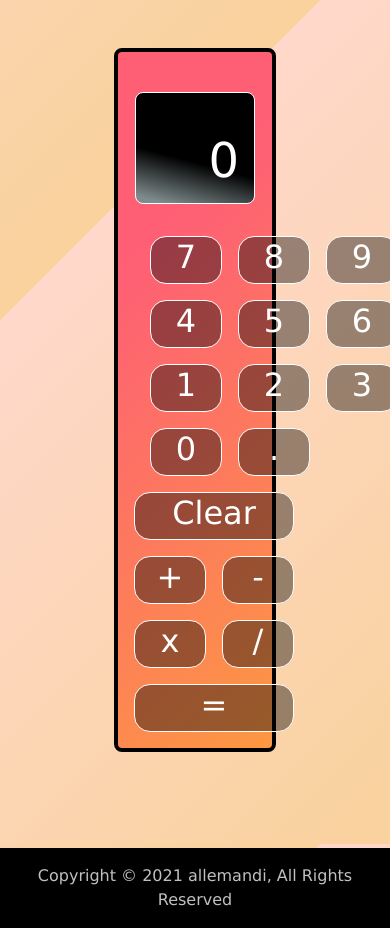
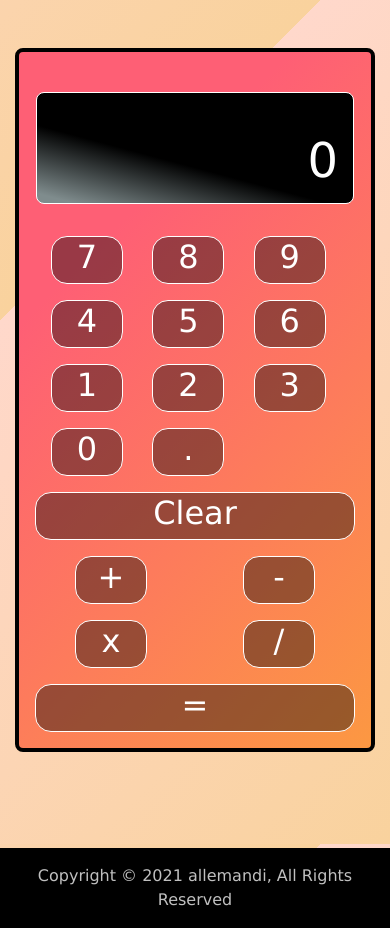
Before and after one commit to allemandi/fCC-Front-End-Development-Libraries-Projects, a plain HTML site: page Build a JavaScript Calculator - Colorful/dist/index.html in a window 390 px wide. Drawn offline with nearby package versions, Linux system fonts and the light colour scheme.

Commit message:
style.css for mobile readability

```diff
--- a/Build a JavaScript Calculator - Colorful/dist/style.css
+++ b/Build a JavaScript Calculator - Colorful/dist/style.css
@@ -1,8 +1,6 @@
 body {
   background: repeating-linear-gradient(315deg, #f9d29d 0%, #ffd8cb 74%);
   font-family: Verdana, sans-serif;
-
-
   height: 100%;
   margin: 0;
   background-repeat: no-repeat;
@@ -23,6 +21,9 @@ body {
 
 #display-screen {
   margin: 1.5rem 1rem 1rem 1rem;
+  max-width: 100%;
+white-space: nowrap;
+overflow: hidden;
   display: grid;
   grid-template-columns: 1fr;
   height: 7rem;
@@ -37,11 +38,13 @@ body {
   display: inline-block;
   font-size: 1.5rem;
   height: 1.5rem;
+
 }
 
 #display {
   display: inline-block;
   font-size: 3rem;
+
 }
 
 .button {
@@ -103,6 +106,18 @@ body {
   padding: 0;
   display: grid;
   grid-gap: 1rem;
+
+}
+
+  #calculator {
+
+  width: 100%;
+}
+#operator-pad {
+justify-items: center;
+  width:100%;
+  grid-template-columns: 1fr 1fr;
+
 }
 
 }
--- a/Build a JavaScript Calculator - Colorful/src/style.css
+++ b/Build a JavaScript Calculator - Colorful/src/style.css
@@ -2,8 +2,6 @@
 body {
   background: repeating-linear-gradient(315deg, #f9d29d 0%, #ffd8cb 74%);
   font-family: Verdana, sans-serif;
-
-
   height: 100%;
   margin: 0;
   background-repeat: no-repeat;
@@ -24,6 +22,9 @@ body {
 
 #display-screen {
   margin: 1.5rem 1rem 1rem 1rem;
+  max-width: 100%;
+white-space: nowrap;
+overflow: hidden;
   display: grid;
   grid-template-columns: 1fr;
   height: 7rem;
@@ -38,11 +39,13 @@ body {
   display: inline-block;
   font-size: 1.5rem;
   height: 1.5rem;
+
 }
 
 #display {
   display: inline-block;
   font-size: 3rem;
+
 }
 
 .button {
@@ -104,6 +107,18 @@ body {
   padding: 0;
   display: grid;
   grid-gap: 1rem;
+
+}
+
+  #calculator {
+
+  width: 100%;
+}
+#operator-pad {
+justify-items: center;
+  width:100%;
+  grid-template-columns: 1fr 1fr;
+
 }
 
 }
```
